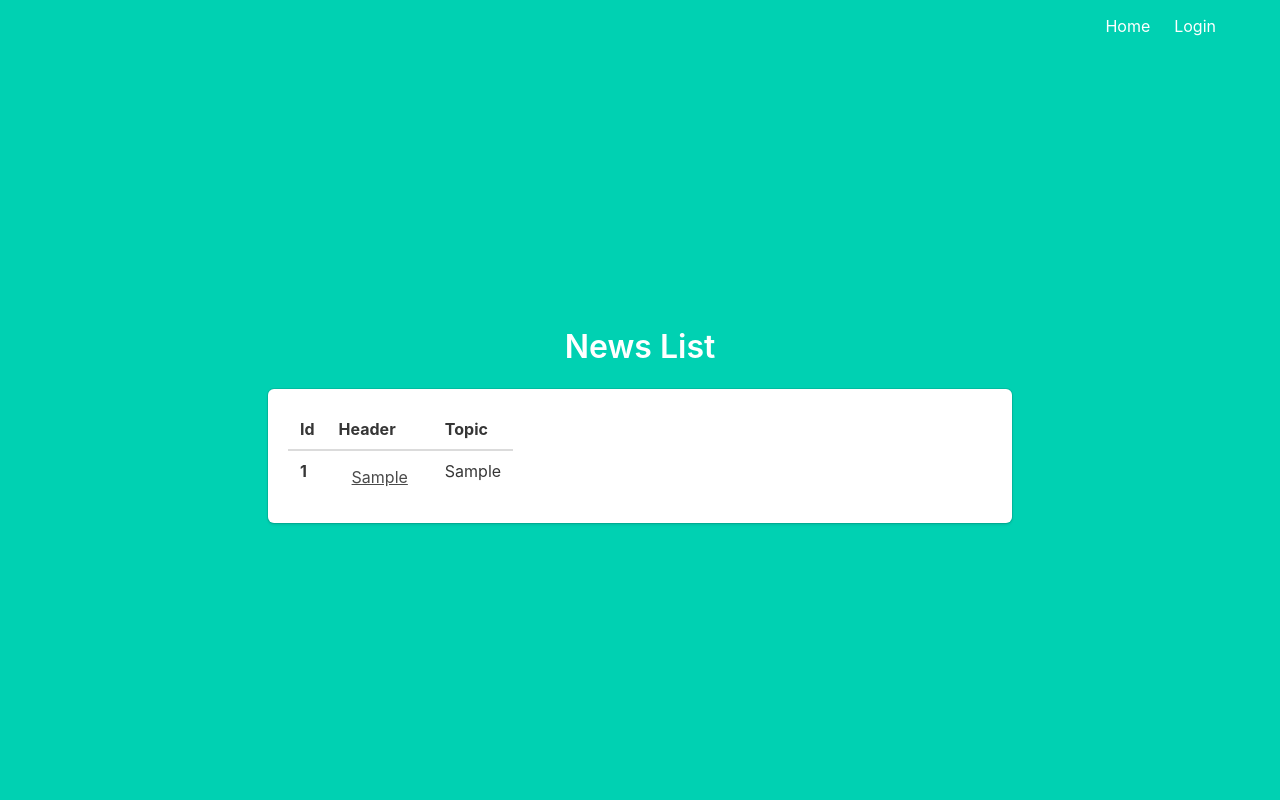
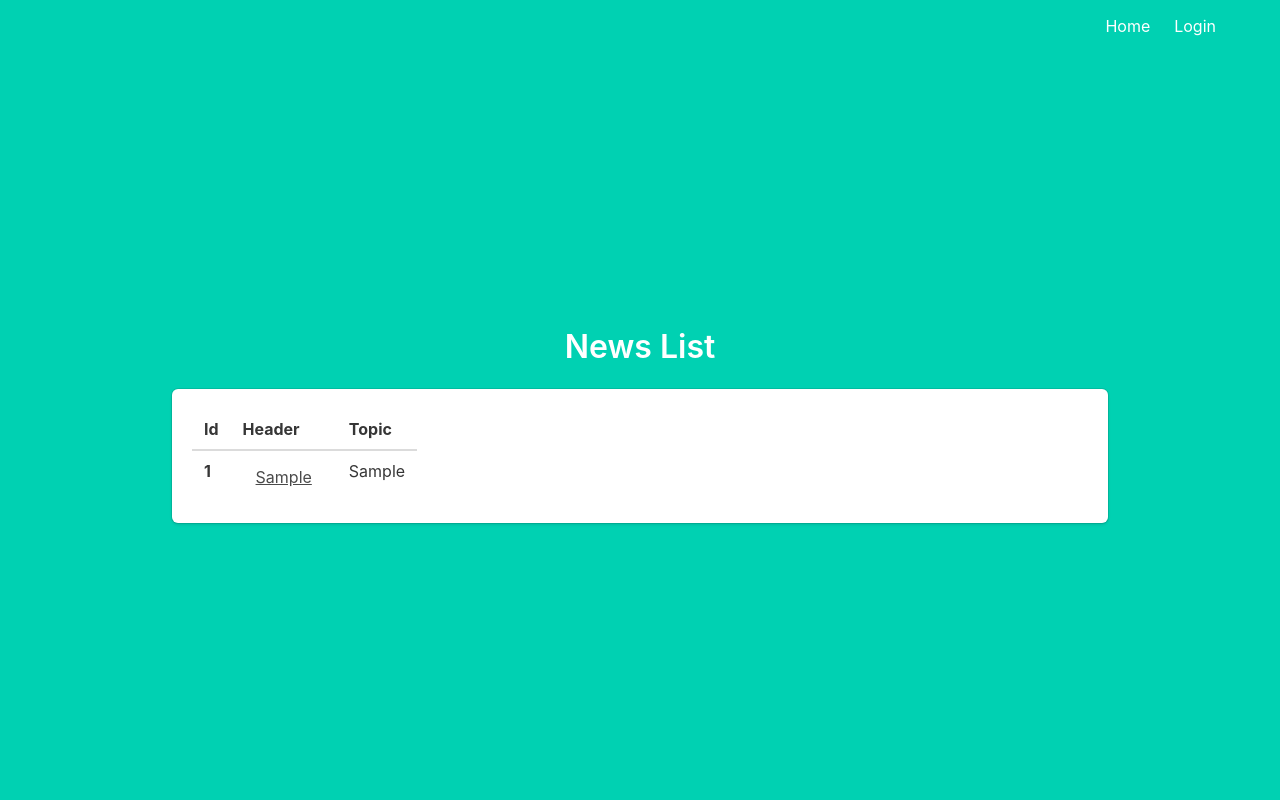
Before and after one commit to ryetiss/flask-postgresql-docker, a Flask app: page / in a window 1280 px wide. Run offline with Flask 2, Linux system fonts and the light colour scheme; tables that the repository leaves empty hold one stand-in row (values such as "Sample post").

Commit message:
Add files via upload

```diff
--- a/project/templates/index.html
+++ b/project/templates/index.html
@@ -1,7 +1,7 @@
 {% extends "base.html" %}
 
 {% block content %}
-<div class="column is-8 is-offset-2">
+<div class="column is-10 is-offset-1">
 <h3 class="title">{% block title %} News List {% endblock %}</h3>
 	<div class="box">
         <table class="table table-bordered">
```
